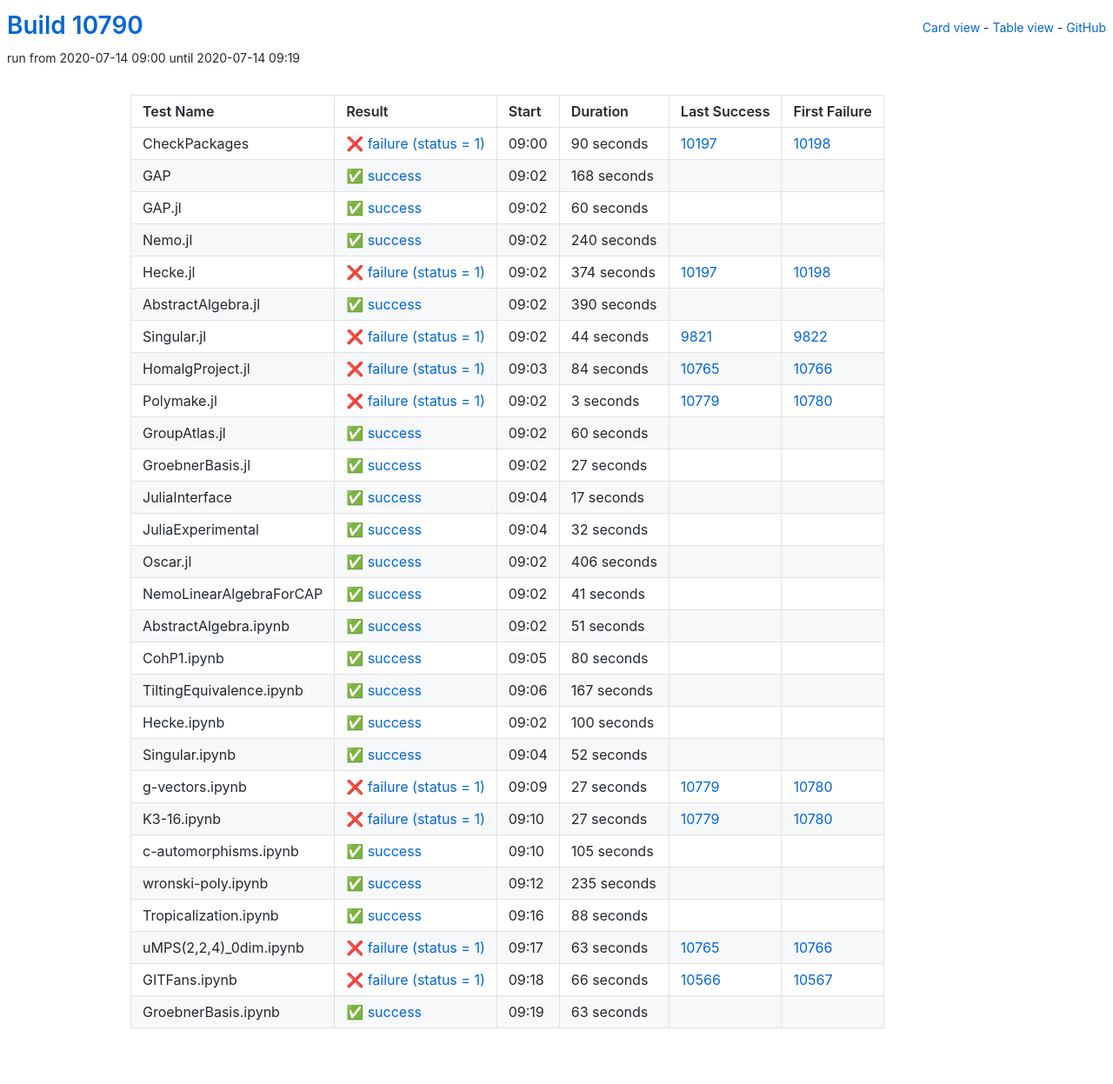
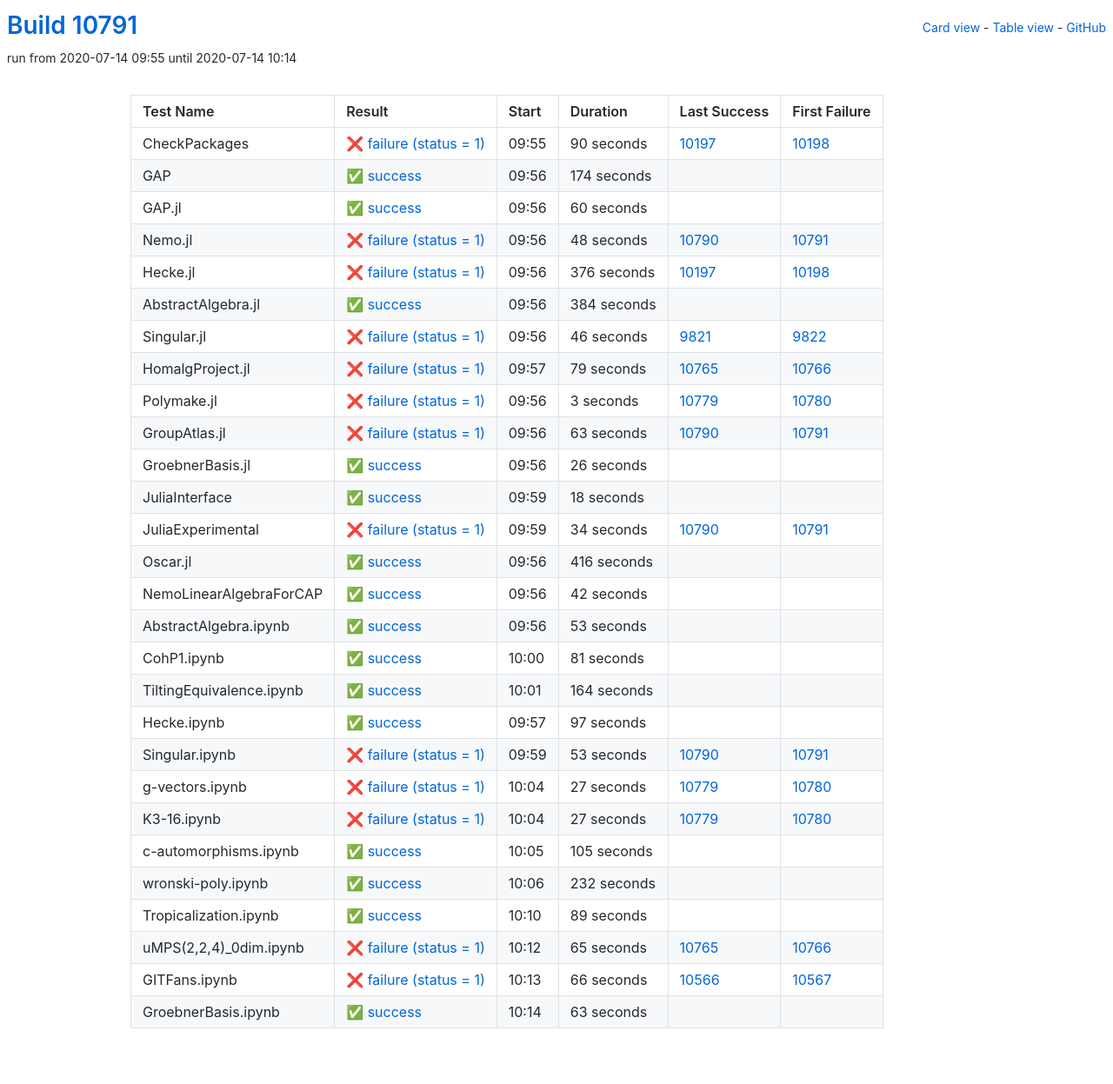
Before and after one commit to oscar-system/oscar-ci-status, a Jekyll site: the page built from table.html, in a window 1280 px wide. Shown: the whole page at 87% size. Built offline with Jekyll 4.4.1, drawn with Linux system fonts in a browser that asks for light colours.

Commit message:
Build #10791

```diff
--- a/_data/ci.yml
+++ b/_data/ci.yml
@@ -1,6 +1,6 @@
 ---
-build: 10790
-build_url: https://oscarci.mathematik.uni-kl.de/job/oscar/10790/
+build: 10791
+build_url: https://oscarci.mathematik.uni-kl.de/job/oscar/10791/
 job: oscar
 organization: oscar-system
 repo: oscar-ci-status
@@ -8,8 +8,8 @@
 tests:
 - name: CheckPackages
   id: checkpackages
-  log: https://oscarci.mathematik.uni-kl.de/job/oscar/10790/artifact/logs/build-10790/CheckPackages.log
-  start: 2020-07-14 09:00
+  log: https://oscarci.mathematik.uni-kl.de/job/oscar/10791/artifact/logs/build-10791/CheckPackages.log
+  start: 2020-07-14 09:55
   success: false
   exitcode: 1
   status: failure
@@ -20,20 +20,20 @@
   first_failure_url: https://oscarci.mathematik.uni-kl.de/job/oscar/10198/
 - name: GAP
   id: gap
-  log: https://oscarci.mathematik.uni-kl.de/job/oscar/10790/artifact/logs/build-10790/GAP.log
-  start: 2020-07-14 09:02
+  log: https://oscarci.mathematik.uni-kl.de/job/oscar/10791/artifact/logs/build-10791/GAP.log
+  start: 2020-07-14 09:56
   success: true
   exitcode: 0
   status: success
-  duration: 168
+  duration: 174
   last_success: false
   last_success_url:
   first_failure: false
   first_failure_url:
 - name: GAP.jl
   id: gap-jl
-  log: https://oscarci.mathematik.uni-kl.de/job/oscar/10790/artifact/logs/build-10790/GAP.jl.log
-  start: 2020-07-14 09:02
+  log: https://oscarci.mathematik.uni-kl.de/job/oscar/10791/artifact/logs/build-10791/GAP.jl.log
+  start: 2020-07-14 09:56
   success: true
   exitcode: 0
   status: success
@@ -44,68 +44,68 @@
   first_failure_url:
 - name: Nemo.jl
   id: nemo-jl
-  log: https://oscarci.mathematik.uni-kl.de/job/oscar/10790/artifact/logs/build-10790/Nemo.jl.log
-  start: 2020-07-14 09:02
-  success: true
-  exitcode: 0
-  status: success
-  duration: 240
-  last_success: false
-  last_success_url:
-  first_failure: false
-  first_failure_url:
-- name: Hecke.jl
-  id: hecke-jl
-  log: https://oscarci.mathematik.uni-kl.de/job/oscar/10790/artifact/logs/build-10790/Hecke.jl.log
-  start: 2020-07-14 09:02
+  log: https://oscarci.mathematik.uni-kl.de/job/oscar/10791/artifact/logs/build-10791/Nemo.jl.log
+  start: 2020-07-14 09:56
   success: false
   exitcode: 1
   status: failure
-  duration: 374
+  duration: 48
+  last_success: 10790
+  last_success_url: https://oscarci.mathematik.uni-kl.de/job/oscar/10790/
+  first_failure: 10791
+  first_failure_url: https://oscarci.mathematik.uni-kl.de/job/oscar/10791/
+- name: Hecke.jl
+  id: hecke-jl
+  log: https://oscarci.mathematik.uni-kl.de/job/oscar/10791/artifact/logs/build-10791/Hecke.jl.log
+  start: 2020-07-14 09:56
+  success: false
+  exitcode: 1
+  status: failure
+  duration: 376
   last_success: 10197
   last_success_url: https://oscarci.mathematik.uni-kl.de/job/oscar/10197/
   first_failure: 10198
   first_failure_url: https://oscarci.mathematik.uni-kl.de/job/oscar/10198/
 - name: AbstractAlgebra.jl
   id: abstractalgebra-jl
-  log: https://oscarci.mathematik.uni-kl.de/job/oscar/10790/artifact/logs/build-10790/AbstractAlgebra.jl.log
-  start: 2020-07-14 09:02
+  log: https://oscarci.mathematik.uni-kl.de/job/oscar/10791/artifact/logs/build-10791/AbstractAlgebra.jl.log
+  start: 2020-07-14 09:56
   success: true
   exitcode: 0
   status: success
-  duration: 390
+  duration: 384
   last_success: false
   last_success_url:
   first_failure: false
   first_failure_url:
 - name: Singular.jl
   id: singular-jl
-  log: https://oscarci.mathematik.uni-kl.de/job/oscar/10790/artifact/logs/build-10790/Singular.jl.log
-  start: 2020-07-14 09:02
+  log: https://oscarci.mathematik.uni-kl.de/job/oscar/10791/artifact/logs/build-10791/Singular.jl.log
+  start: 2020-07-14 09:56
   success: false
   exitcode: 1
   status: failure
-  duration: 44
+  duration: 46
   last_success: 9821
   last_success_url: https://oscarci.mathematik.uni-kl.de/job/oscar/9821/
   first_failure: 9822
   first_failure_url: https://oscarci.mathematik.uni-kl.de/job/oscar/9822/
 - name: HomalgProject.jl
   id: homalgproject-jl
-  log: https://oscarci.mathematik.uni-kl.de/job/oscar/10790/artifact/logs/build-10790/HomalgProject.jl.log
-  start: 2020-07-14 09:03
+  log: https://oscarci.mathematik.uni-kl.de/job/oscar/10791/artifact/logs/build-10791/HomalgProject.jl.log
+  start: 2020-07-14 09:57
   success: false
   exitcode: 1
   status: failure
-  duration: 84
+  duration: 79
   last_success: 10765
   last_success_url: https://oscarci.mathematik.uni-kl.de/job/oscar/10765/
   first_failure: 10766
   first_failure_url: https://oscarci.mathematik.uni-kl.de/job/oscar/10766/
 - name: Polymake.jl
   id: polymake-jl
-  log: https://oscarci.mathematik.uni-kl.de/job/oscar/10790/artifact/logs/build-10790/Polymake.jl.log
-  start: 2020-07-14 09:02
+  log: https://oscarci.mathematik.uni-kl.de/job/oscar/10791/artifact/logs/build-10791/Polymake.jl.log
+  start: 2020-07-14 09:56
   success: false
   exitcode: 1
   status: failure
@@ -116,140 +116,140 @@
   first_failure_url: https://oscarci.mathematik.uni-kl.de/job/oscar/10780/
 - name: GroupAtlas.jl
   id: groupatlas-jl
-  log: https://oscarci.mathematik.uni-kl.de/job/oscar/10790/artifact/logs/build-10790/GroupAtlas.jl.log
-  start: 2020-07-14 09:02
+  log: https://oscarci.mathematik.uni-kl.de/job/oscar/10791/artifact/logs/build-10791/GroupAtlas.jl.log
+  start: 2020-07-14 09:56
+  success: false
+  exitcode: 1
+  status: failure
+  duration: 63
+  last_success: 10790
+  last_success_url: https://oscarci.mathematik.uni-kl.de/job/oscar/10790/
+  first_failure: 10791
+  first_failure_url: https://oscarci.mathematik.uni-kl.de/job/oscar/10791/
+- name: GroebnerBasis.jl
+  id: groebnerbasis-jl
+  log: https://oscarci.mathematik.uni-kl.de/job/oscar/10791/artifact/logs/build-10791/GroebnerBasis.jl.log
+  start: 2020-07-14 09:56
   success: true
   exitcode: 0
   status: success
-  duration: 60
-  last_success: false
-  last_success_url:
-  first_failure: false
-  first_failure_url:
-- name: GroebnerBasis.jl
-  id: groebnerbasis-jl
-  log: https://oscarci.mathematik.uni-kl.de/job/oscar/10790/artifact/logs/build-10790/GroebnerBasis.jl.log
-  start: 2020-07-14 09:02
-  success: true
-  exitcode: 0
-  status: success
-  duration: 27
+  duration: 26
   last_success: false
   last_success_url:
   first_failure: false
   first_failure_url:
 - name: JuliaInterface
   id: juliainterface
-  log: https://oscarci.mathematik.uni-kl.de/job/oscar/10790/artifact/logs/build-10790/JuliaInterface.log
-  start: 2020-07-14 09:04
+  log: https://oscarci.mathematik.uni-kl.de/job/oscar/10791/artifact/logs/build-10791/JuliaInterface.log
+  start: 2020-07-14 09:59
   success: true
   exitcode: 0
   status: success
-  duration: 17
+  duration: 18
   last_success: false
   last_success_url:
   first_failure: false
   first_failure_url:
 - name: JuliaExperimental
   id: juliaexperimental
-  log: https://oscarci.mathematik.uni-kl.de/job/oscar/10790/artifact/logs/build-10790/JuliaExperimental.log
-  start: 2020-07-14 09:04
+  log: https://oscarci.mathematik.uni-kl.de/job/oscar/10791/artifact/logs/build-10791/JuliaExperimental.log
+  start: 2020-07-14 09:59
+  success: false
+  exitcode: 1
+  status: failure
+  duration: 34
+  last_success: 10790
+  last_success_url: https://oscarci.mathematik.uni-kl.de/job/oscar/10790/
+  first_failure: 10791
+  first_failure_url: https://oscarci.mathematik.uni-kl.de/job/oscar/10791/
+- name: Oscar.jl
+  id: oscar-jl
+  log: https://oscarci.mathematik.uni-kl.de/job/oscar/10791/artifact/logs/build-10791/Oscar.jl.log
+  start: 2020-07-14 09:56
   success: true
   exitcode: 0
   status: success
-  duration: 32
-  last_success: false
-  last_success_url:
-  first_failure: false
-  first_failure_url:
-- name: Oscar.jl
-  id: oscar-jl
-  log: https://oscarci.mathematik.uni-kl.de/job/oscar/10790/artifact/logs/build-10790/Oscar.jl.log
-  start: 2020-07-14 09:02
-  success: true
-  exitcode: 0
-  status: success
-  duration: 406
+  duration: 416
   last_success: false
   last_success_url:
   first_failure: false
   first_failure_url:
 - name: NemoLinearAlgebraForCAP
   id: nemolinearalgebraforcap
-  log: https://oscarci.mathematik.uni-kl.de/job/oscar/10790/artifact/logs/build-10790/NemoLinearAlgebraForCAP.log
-  start: 2020-07-14 09:02
+  log: https://oscarci.mathematik.uni-kl.de/job/oscar/10791/artifact/logs/build-10791/NemoLinearAlgebraForCAP.log
+  start: 2020-07-14 09:56
   success: true
   exitcode: 0
   status: success
-  duration: 41
+  duration: 42
   last_success: false
   last_success_url:
   first_failure: false
   first_failure_url:
 - name: AbstractAlgebra.ipynb
   id: abstractalgebra-ipynb
-  log: https://oscarci.mathematik.uni-kl.de/job/oscar/10790/artifact/logs/build-10790/AbstractAlgebra.ipynb.log
-  start: 2020-07-14 09:02
+  log: https://oscarci.mathematik.uni-kl.de/job/oscar/10791/artifact/logs/build-10791/AbstractAlgebra.ipynb.log
+  start: 2020-07-14 09:56
   success: true
   exitcode: 0
   status: success
-  duration: 51
+  duration: 53
   last_success: false
   last_success_url:
   first_failure: false
   first_failure_url:
 - name: CohP1.ipynb
   id: cohp1-ipynb
-  log: https://oscarci.mathematik.uni-kl.de/job/oscar/10790/artifact/logs/build-10790/CohP1.ipynb.log
-  start: 2020-07-14 09:05
+  log: https://oscarci.mathematik.uni-kl.de/job/oscar/10791/artifact/logs/build-10791/CohP1.ipynb.log
+  start: 2020-07-14 10:00
   success: true
   exitcode: 0
   status: success
-  duration: 80
+  duration: 81
   last_success: false
   last_success_url:
   first_failure: false
   first_failure_url:
 - name: TiltingEquivalence.ipynb
   id: tiltingequivalence-ipynb
-  log: https://oscarci.mathematik.uni-kl.de/job/oscar/10790/artifact/logs/build-10790/TiltingEquivalence.ipynb.log
-  start: 2020-07-14 09:06
+  log: https://oscarci.mathematik.uni-kl.de/job/oscar/10791/artifact/logs/build-10791/TiltingEquivalence.ipynb.log
+  start: 2020-07-14 10:01
   success: true
   exitcode: 0
   status: success
-  duration: 167
+  duration: 164
   last_success: false
   last_success_url:
   first_failure: false
   first_failure_url:
 - name: Hecke.ipynb
   id: hecke-ipynb
-  log: https://oscarci.mathematik.uni-kl.de/job/oscar/10790/artifact/logs/build-10790/Hecke.ipynb.log
-  start: 2020-07-14 09:02
+  log: https://oscarci.mathematik.uni-kl.de/job/oscar/10791/artifact/logs/build-10791/Hecke.ipynb.log
+  start: 2020-07-14 09:57
   success: true
   exitcode: 0
   status: success
-  duration: 100
+  duration: 97
   last_success: false
   last_success_url:
   first_failure: false
   first_failure_url:
 - name: Singular.ipynb
   id: singular-ipynb
-  log: https://oscarci.mathematik.uni-kl.de/job/oscar/10790/artifact/logs/build-10790/Singular.ipynb.log
-  start: 2020-07-14 09:04
-  success: true
-  exitcode: 0
-  status: success
-  duration: 52
-  last_success: false
-  last_success_url:
-  first_failure: false
-  first_failure_url:
+  log: https://oscarci.mathematik.uni-kl.de/job/oscar/10791/artifact/logs/build-10791/Singular.ipynb.log
+  start: 2020-07-14 09:59
+  success: false
+  exitcode: 1
+  status: failure
+  duration: 53
+  last_success: 10790
+  last_success_url: https://oscarci.mathematik.uni-kl.de/job/oscar/10790/
+  first_failure: 10791
+  first_failure_url: https://oscarci.mathematik.uni-kl.de/job/oscar/10791/
 - name: g-vectors.ipynb
   id: g-vectors-ipynb
-  log: https://oscarci.mathematik.uni-kl.de/job/oscar/10790/artifact/logs/build-10790/g-vectors.ipynb.log
-  start: 2020-07-14 09:09
+  log: https://oscarci.mathematik.uni-kl.de/job/oscar/10791/artifact/logs/build-10791/g-vectors.ipynb.log
+  start: 2020-07-14 10:04
   success: false
   exitcode: 1
   status: failure
@@ -260,8 +260,8 @@
   first_failure_url: https://oscarci.mathematik.uni-kl.de/job/oscar/10780/
 - name: K3-16.ipynb
   id: k3-16-ipynb
-  log: https://oscarci.mathematik.uni-kl.de/job/oscar/10790/artifact/logs/build-10790/K3-16.ipynb.log
-  start: 2020-07-14 09:10
+  log: https://oscarci.mathematik.uni-kl.de/job/oscar/10791/artifact/logs/build-10791/K3-16.ipynb.log
+  start: 2020-07-14 10:04
   success: false
   exitcode: 1
   status: failure
@@ -272,8 +272,8 @@
   first_failure_url: https://oscarci.mathematik.uni-kl.de/job/oscar/10780/
 - name: c-automorphisms.ipynb
   id: c-automorphisms-ipynb
-  log: https://oscarci.mathematik.uni-kl.de/job/oscar/10790/artifact/logs/build-10790/c-automorphisms.ipynb.log
-  start: 2020-07-14 09:10
+  log: https://oscarci.mathematik.uni-kl.de/job/oscar/10791/artifact/logs/build-10791/c-automorphisms.ipynb.log
+  start: 2020-07-14 10:05
   success: true
   exitcode: 0
   status: success
@@ -284,44 +284,44 @@
   first_failure_url:
 - name: wronski-poly.ipynb
   id: wronski-poly-ipynb
-  log: https://oscarci.mathematik.uni-kl.de/job/oscar/10790/artifact/logs/build-10790/wronski-poly.ipynb.log
-  start: 2020-07-14 09:12
+  log: https://oscarci.mathematik.uni-kl.de/job/oscar/10791/artifact/logs/build-10791/wronski-poly.ipynb.log
+  start: 2020-07-14 10:06
   success: true
   exitcode: 0
   status: success
-  duration: 235
+  duration: 232
   last_success: false
   last_success_url:
   first_failure: false
   first_failure_url:
 - name: Tropicalization.ipynb
   id: tropicalization-ipynb
-  log: https://oscarci.mathematik.uni-kl.de/job/oscar/10790/artifact/logs/build-10790/Tropicalization.ipynb.log
-  start: 2020-07-14 09:16
+  log: https://oscarci.mathematik.uni-kl.de/job/oscar/10791/artifact/logs/build-10791/Tropicalization.ipynb.log
+  start: 2020-07-14 10:10
   success: true
   exitcode: 0
   status: success
-  duration: 88
+  duration: 89
   last_success: false
   last_success_url:
   first_failure: false
   first_failure_url:
 - name: uMPS(2,2,4)_0dim.ipynb
   id: umps-2-2-4-0dim-ipynb
-  log: https://oscarci.mathematik.uni-kl.de/job/oscar/10790/artifact/logs/build-10790/uMPS-2-2-4-_0dim.ipynb.log
-  start: 2020-07-14 09:17
+  log: https://oscarci.mathematik.uni-kl.de/job/oscar/10791/artifact/logs/build-10791/uMPS-2-2-4-_0dim.ipynb.log
+  start: 2020-07-14 10:12
   success: false
   exitcode: 1
   status: failure
-  duration: 63
+  duration: 65
   last_success: 10765
   last_success_url: https://oscarci.mathematik.uni-kl.de/job/oscar/10765/
   first_failure: 10766
   first_failure_url: https://oscarci.mathematik.uni-kl.de/job/oscar/10766/
 - name: GITFans.ipynb
   id: gitfans-ipynb
-  log: https://oscarci.mathematik.uni-kl.de/job/oscar/10790/artifact/logs/build-10790/GITFans.ipynb.log
-  start: 2020-07-14 09:18
+  log: https://oscarci.mathematik.uni-kl.de/job/oscar/10791/artifact/logs/build-10791/GITFans.ipynb.log
+  start: 2020-07-14 10:13
   success: false
   exitcode: 1
   status: failure
@@ -332,8 +332,8 @@
   first_failure_url: https://oscarci.mathematik.uni-kl.de/job/oscar/10567/
 - name: GroebnerBasis.ipynb
   id: groebnerbasis-ipynb
-  log: https://oscarci.mathematik.uni-kl.de/job/oscar/10790/artifact/logs/build-10790/GroebnerBasis.ipynb.log
-  start: 2020-07-14 09:19
+  log: https://oscarci.mathematik.uni-kl.de/job/oscar/10791/artifact/logs/build-10791/GroebnerBasis.ipynb.log
+  start: 2020-07-14 10:14
   success: true
   exitcode: 0
   status: success
```
Also changed, not shown: README.md.
